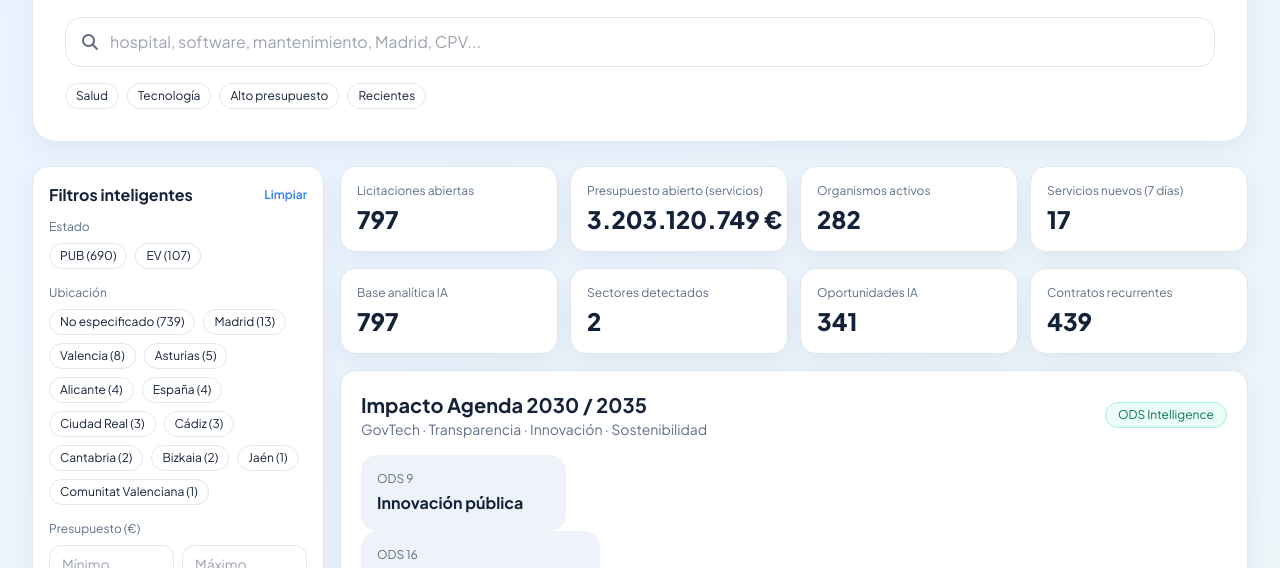
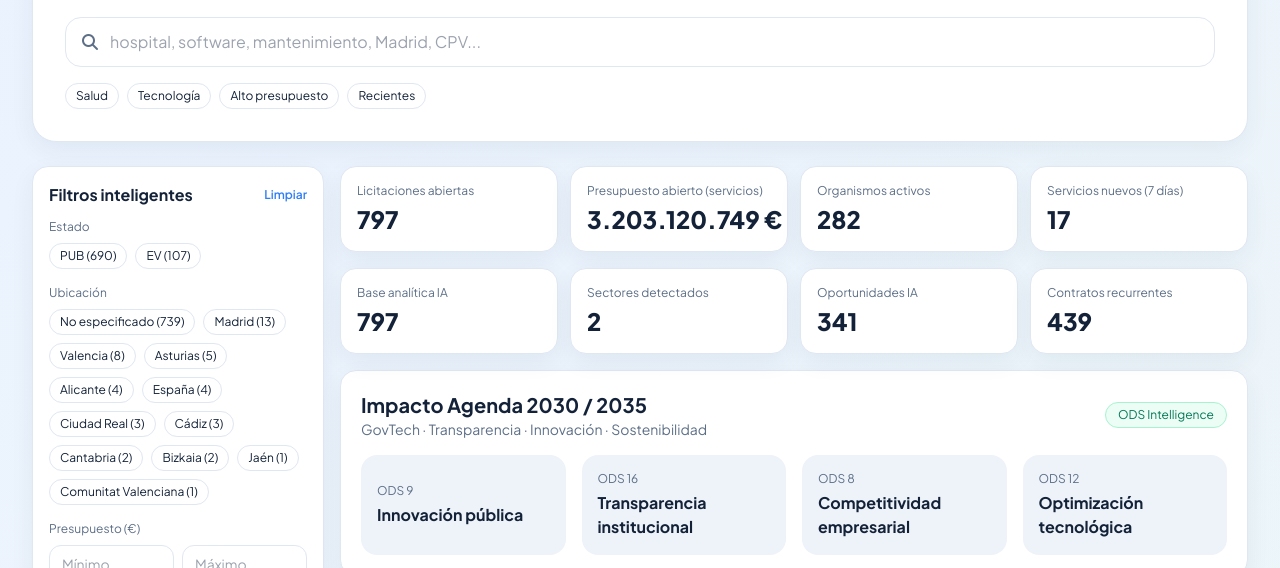
Before and after one commit to SebsAcosta97/Licitaciones, a plain HTML site: page index.html in a window 1280 px wide. Shown: the part 232-800 px from the top of the page. Drawn offline with nearby package versions, Linux system fonts and the light colour scheme.

Commit message:
Correcciones del ODS interactivo

```diff
--- a/index.html
+++ b/index.html
@@ -160,25 +160,31 @@
   </div>
 
   <div class="grid grid-cols-2 md:grid-cols-4 gap-4">
-    <button onclick="openODSModal('ODS9')" class="bg-[var(--bg-soft)] rounded-2xl p-4 text-left hover:scale-[1.01] transition">
+
+    <button onclick="openODSModal('ODS9')"
+            class="bg-[var(--bg-soft)] rounded-2xl p-4 text-left hover:shadow-md transition">
       <p class="text-xs text-[var(--muted)]">ODS 9</p>
       <h4 class="font-bold mt-1">Innovación pública</h4>
-    </div>
+    </button>
 
-    <button onclick="openODSModal('ODS16')" class="bg-[var(--bg-soft)] rounded-2xl p-4 text-left hover:scale-[1.01] transition">
+    <button onclick="openODSModal('ODS16')"
+            class="bg-[var(--bg-soft)] rounded-2xl p-4 text-left hover:shadow-md transition">
       <p class="text-xs text-[var(--muted)]">ODS 16</p>
       <h4 class="font-bold mt-1">Transparencia institucional</h4>
-    </div>
+    </button>
 
-    <button onclick="openODSModal('ODS8')" class="bg-[var(--bg-soft)] rounded-2xl p-4 text-left hover:scale-[1.01] transition">
+    <button onclick="openODSModal('ODS8')"
+            class="bg-[var(--bg-soft)] rounded-2xl p-4 text-left hover:shadow-md transition">
       <p class="text-xs text-[var(--muted)]">ODS 8</p>
       <h4 class="font-bold mt-1">Competitividad empresarial</h4>
-    </div>
+    </button>
 
-    <button onclick="openODSModal('ODS12')" class="bg-[var(--bg-soft)] rounded-2xl p-4 text-left hover:scale-[1.01] transition">
+    <button onclick="openODSModal('ODS12')"
+            class="bg-[var(--bg-soft)] rounded-2xl p-4 text-left hover:shadow-md transition">
       <p class="text-xs text-[var(--muted)]">ODS 12</p>
       <h4 class="font-bold mt-1">Optimización tecnológica</h4>
     </button>
+
   </div>
 </section>
 
@@ -608,178 +614,6 @@
     }
 
 
-
-
-function openODSModal(ods) {
-
-  document.getElementById('odsModal').classList.remove('hidden');
-
-  const content = {
-    ODS9: {
-      title: 'ODS 9 · Industria, Innovación e Infraestructura',
-      subtitle: 'Transformación digital pública y GovTech',
-      metrics: [
-        ['Licitaciones GovTech', '428'],
-        ['Servicios tecnológicos', '61%'],
-        ['Digitalización pública', 'Alta'],
-        ['AI Readiness', '87/100']
-      ],
-      insights: [
-        'Madrid y Cataluña concentran gran parte de las oportunidades de digitalización pública.',
-        'El sector salud presenta alta demanda tecnológica.',
-        'Existe crecimiento sostenido en modernización institucional.'
-      ]
-    },
-
-    ODS16: {
-      title: 'ODS 16 · Instituciones Sólidas',
-      subtitle: 'Transparencia y acceso a información pública',
-      metrics: [
-        ['Organismos activos', '152'],
-        ['Contratos abiertos', '2.000+'],
-        ['Transparencia digital', 'Alta'],
-        ['Open Data Score', '91/100']
-      ],
-      insights: [
-        'La contratación pública digital mejora la transparencia institucional.',
-        'El acceso centralizado reduce asimetrías de información.',
-        'Los procesos abiertos facilitan la competitividad empresarial.'
-      ]
-    },
-
-    ODS8: {
-      title: 'ODS 8 · Trabajo y Crecimiento Económico',
-      subtitle: 'Competitividad y oportunidades empresariales',
-      metrics: [
-        ['Oportunidades activas', '1.200'],
-        ['PYMEs potenciales', 'Alta'],
-        ['Servicios especializados', '72%'],
-        ['Impacto económico', 'Muy alto']
-      ],
-      insights: [
-        'Las licitaciones de servicios impulsan actividad empresarial.',
-        'Existe alta demanda de proveedores especializados.',
-        'La plataforma reduce barreras de acceso a contratación pública.'
-      ]
-    },
-
-    ODS12: {
-      title: 'ODS 12 · Producción Responsable',
-      subtitle: 'Optimización tecnológica y eficiencia',
-      metrics: [
-        ['Frontend ligero', 'Sí'],
-        ['Arquitectura sostenible', 'Optimizada'],
-        ['Infraestructura cloud', 'Mínima'],
-        ['Eficiencia operativa', 'Alta']
-      ],
-      insights: [
-        'La arquitectura estática reduce consumo computacional.',
-        'El uso de JSON optimizado mejora eficiencia.',
-        'GitHub Pages permite infraestructura ligera y sostenible.'
-      ]
-    }
-  };
-
-  const d = content[ods];
-
-  document.getElementById('odsTitle').textContent = d.title;
-  document.getElementById('odsSubtitle').textContent = d.subtitle;
-
-  document.getElementById('odsContent').innerHTML = `
-
-    <section class="grid grid-cols-1 md:grid-cols-4 gap-4">
-
-      ${d.metrics.map(m => `
-        <div class="soft-card rounded-2xl p-5">
-          <p class="text-xs text-[var(--muted)]">${m[0]}</p>
-          <h3 class="text-2xl font-extrabold mt-2">${m[1]}</h3>
-        </div>
-      `).join('')}
-
-    </section>
-
-    <section class="soft-card rounded-2xl p-6">
-      <div class="flex items-center justify-between mb-4">
-        <h3 class="text-xl font-bold">Insights estratégicos</h3>
-
-        <span class="text-xs bg-blue-50 text-blue-700 border border-blue-200 rounded-full px-3 py-1">
-          Sustainability Intelligence
-        </span>
-      </div>
-
-      <div class="space-y-4">
-
-        ${d.insights.map(i => `
-          <div class="border border-[var(--border)] rounded-2xl p-4 bg-[var(--bg-soft)]">
-            <div class="flex items-start gap-3">
-              <i class="fa-solid fa-lightbulb text-[var(--brand)] mt-1"></i>
-              <p class="text-sm leading-relaxed">${i}</p>
-            </div>
-          </div>
-        `).join('')}
-
-      </div>
-    </section>
-
-    <section class="grid grid-cols-1 xl:grid-cols-2 gap-6">
-
-      <div class="soft-card rounded-2xl p-6">
-        <h3 class="text-xl font-bold mb-4">Flujos relacionados</h3>
-
-        <div class="space-y-3 text-sm">
-
-          <div class="flex items-center justify-between border-b border-[var(--border)] pb-3">
-            <span>Discovery inteligente</span>
-            <span class="font-bold">Activo</span>
-          </div>
-
-          <div class="flex items-center justify-between border-b border-[var(--border)] pb-3">
-            <span>AI Opportunity Scoring</span>
-            <span class="font-bold">Operativo</span>
-          </div>
-
-          <div class="flex items-center justify-between border-b border-[var(--border)] pb-3">
-            <span>IA documental</span>
-            <span class="font-bold">Roadmap</span>
-          </div>
-
-          <div class="flex items-center justify-between">
-            <span>Procurement Intelligence</span>
-            <span class="font-bold">Enterprise</span>
-          </div>
-
-        </div>
-      </div>
-
-      <div class="soft-card rounded-2xl p-6">
-        <h3 class="text-xl font-bold mb-4">Impacto GovTech</h3>
-
-        <div class="space-y-4 text-sm leading-relaxed">
-
-          <p>
-            Este módulo se encuentra alineado con la Agenda 2030/2035 y busca mejorar:
-          </p>
-
-          <ul class="list-disc ml-5 space-y-2">
-            <li>Transparencia institucional</li>
-            <li>Transformación digital pública</li>
-            <li>Acceso empresarial a contratación pública</li>
-            <li>Sostenibilidad tecnológica</li>
-            <li>Eficiencia operativa</li>
-          </ul>
-
-        </div>
-      </div>
-
-    </section>
-  `;
-}
-
-function closeODSModal() {
-  document.getElementById('odsModal').classList.add('hidden');
-}
-
-
 function openTenderAnalysis(id) {
   const lic = state.raw.find(x => x.licitacion_id == id);
   if (!lic) return;
@@ -913,6 +747,165 @@ function closeTenderAnalysis() {
 }
 
 
+function openODSModal(ods) {
+
+  const modal = document.getElementById('odsModal');
+  modal.classList.remove('hidden');
+
+  const data = {
+    ODS9: {
+      title: 'ODS 9 · Innovación pública',
+      subtitle: 'Transformación digital y GovTech',
+      metrics: [
+        ['GovTech', 'Activo'],
+        ['Digitalización', 'Alta'],
+        ['AI Score', '87/100'],
+        ['Servicios IA', '61%']
+      ],
+      insights: [
+        'La contratación pública tecnológica sigue creciendo.',
+        'Las oportunidades GovTech tienen alto potencial empresarial.',
+        'Existe fuerte demanda de modernización institucional.'
+      ]
+    },
+
+    ODS16: {
+      title: 'ODS 16 · Transparencia institucional',
+      subtitle: 'Acceso y transparencia pública',
+      metrics: [
+        ['Open Data', '92%'],
+        ['Organismos', '152'],
+        ['Contratos', '2.000+'],
+        ['Gov Score', '91/100']
+      ],
+      insights: [
+        'La plataforma facilita acceso competitivo a oportunidades públicas.',
+        'La transparencia digital reduce asimetrías de información.',
+        'Los datos abiertos mejoran eficiencia institucional.'
+      ]
+    },
+
+    ODS8: {
+      title: 'ODS 8 · Competitividad empresarial',
+      subtitle: 'Crecimiento económico y servicios',
+      metrics: [
+        ['Servicios', '72%'],
+        ['Empresas', 'Alta'],
+        ['Mercado', 'Activo'],
+        ['Impacto', 'Elevado']
+      ],
+      insights: [
+        'La contratación pública impulsa actividad empresarial.',
+        'Las PYMEs pueden acceder a nuevas oportunidades.',
+        'La plataforma mejora el discovery comercial.'
+      ]
+    },
+
+    ODS12: {
+      title: 'ODS 12 · Optimización tecnológica',
+      subtitle: 'Infraestructura eficiente y sostenible',
+      metrics: [
+        ['Frontend', 'Ligero'],
+        ['Cloud', 'Optimizado'],
+        ['GitHub Pages', 'Activo'],
+        ['Eficiencia', 'Alta']
+      ],
+      insights: [
+        'La arquitectura ligera reduce consumo computacional.',
+        'El frontend optimizado mejora sostenibilidad tecnológica.',
+        'La solución evita infraestructura pesada innecesaria.'
+      ]
+    }
+  };
+
+  const d = data[ods];
+
+  document.getElementById('odsModalTitle').textContent = d.title;
+  document.getElementById('odsModalSubtitle').textContent = d.subtitle;
+
+  document.getElementById('odsModalContent').innerHTML = `
+
+    <section class="grid grid-cols-2 md:grid-cols-4 gap-4">
+
+      ${d.metrics.map(m => `
+        <div class="soft-card rounded-2xl p-4">
+          <p class="text-xs text-[var(--muted)]">${m[0]}</p>
+          <h3 class="text-2xl font-extrabold mt-1">${m[1]}</h3>
+        </div>
+      `).join('')}
+
+    </section>
+
+    <section class="soft-card rounded-2xl p-6">
+      <div class="flex items-center justify-between mb-4">
+        <h3 class="text-xl font-bold">Insights estratégicos</h3>
+
+        <span class="text-xs bg-emerald-50 text-emerald-700 border border-emerald-200 rounded-full px-3 py-1">
+          Sustainability Intelligence
+        </span>
+      </div>
+
+      <div class="space-y-3">
+        ${d.insights.map(i => `
+          <div class="bg-[var(--bg-soft)] rounded-2xl p-4 text-sm">
+            ${i}
+          </div>
+        `).join('')}
+      </div>
+    </section>
+
+    <section class="grid grid-cols-1 xl:grid-cols-2 gap-6">
+
+      <div class="soft-card rounded-2xl p-6">
+        <h3 class="text-xl font-bold mb-4">Flujos GovTech</h3>
+
+        <div class="space-y-3 text-sm">
+
+          <div class="flex justify-between border-b border-[var(--border)] pb-2">
+            <span>AI Opportunity Scoring</span>
+            <span class="font-semibold">Activo</span>
+          </div>
+
+          <div class="flex justify-between border-b border-[var(--border)] pb-2">
+            <span>Procurement Intelligence</span>
+            <span class="font-semibold">Enterprise</span>
+          </div>
+
+          <div class="flex justify-between border-b border-[var(--border)] pb-2">
+            <span>IA documental</span>
+            <span class="font-semibold">Roadmap</span>
+          </div>
+
+          <div class="flex justify-between">
+            <span>Sostenibilidad GovTech</span>
+            <span class="font-semibold">ODS Ready</span>
+          </div>
+
+        </div>
+      </div>
+
+      <div class="soft-card rounded-2xl p-6">
+        <h3 class="text-xl font-bold mb-4">Impacto Agenda 2030 / 2035</h3>
+
+        <ul class="space-y-3 text-sm list-disc ml-5">
+          <li>Modernización institucional</li>
+          <li>Transformación digital pública</li>
+          <li>Acceso competitivo empresarial</li>
+          <li>Sostenibilidad tecnológica</li>
+          <li>Optimización operativa</li>
+        </ul>
+      </div>
+
+    </section>
+  `;
+}
+
+function closeODSModal() {
+  document.getElementById('odsModal').classList.add('hidden');
+}
+
+
+
     init();
   </script>
 
@@ -940,16 +933,18 @@ function closeTenderAnalysis() {
 </div>
 
 
+
 <div id="odsModal"
      class="fixed inset-0 bg-black/40 backdrop-blur-sm hidden z-50 overflow-y-auto">
 
   <div class="min-h-screen flex items-start justify-center p-6">
+
     <div class="bg-white w-full max-w-5xl rounded-3xl shadow-2xl overflow-hidden">
 
       <div class="border-b border-[var(--border)] px-8 py-6 flex items-center justify-between sticky top-0 bg-white z-10">
         <div>
-          <h2 id="odsTitle" class="text-2xl font-extrabold">ODS Intelligence</h2>
-          <p id="odsSubtitle" class="text-sm text-[var(--muted)]">Agenda 2030 / 2035</p>
+          <h2 id="odsModalTitle" class="text-2xl font-extrabold">ODS Intelligence</h2>
+          <p id="odsModalSubtitle" class="text-sm text-[var(--muted)]">Agenda 2030 / 2035</p>
         </div>
 
         <button onclick="closeODSModal()"
@@ -958,10 +953,14 @@ function closeTenderAnalysis() {
         </button>
       </div>
 
-      <div id="odsContent" class="p-8 space-y-6"></div>
+      <div id="odsModalContent" class="p-8 space-y-6"></div>
+
     </div>
+
   </div>
+
 </div>
+
 
 </body>
 </html>
```
